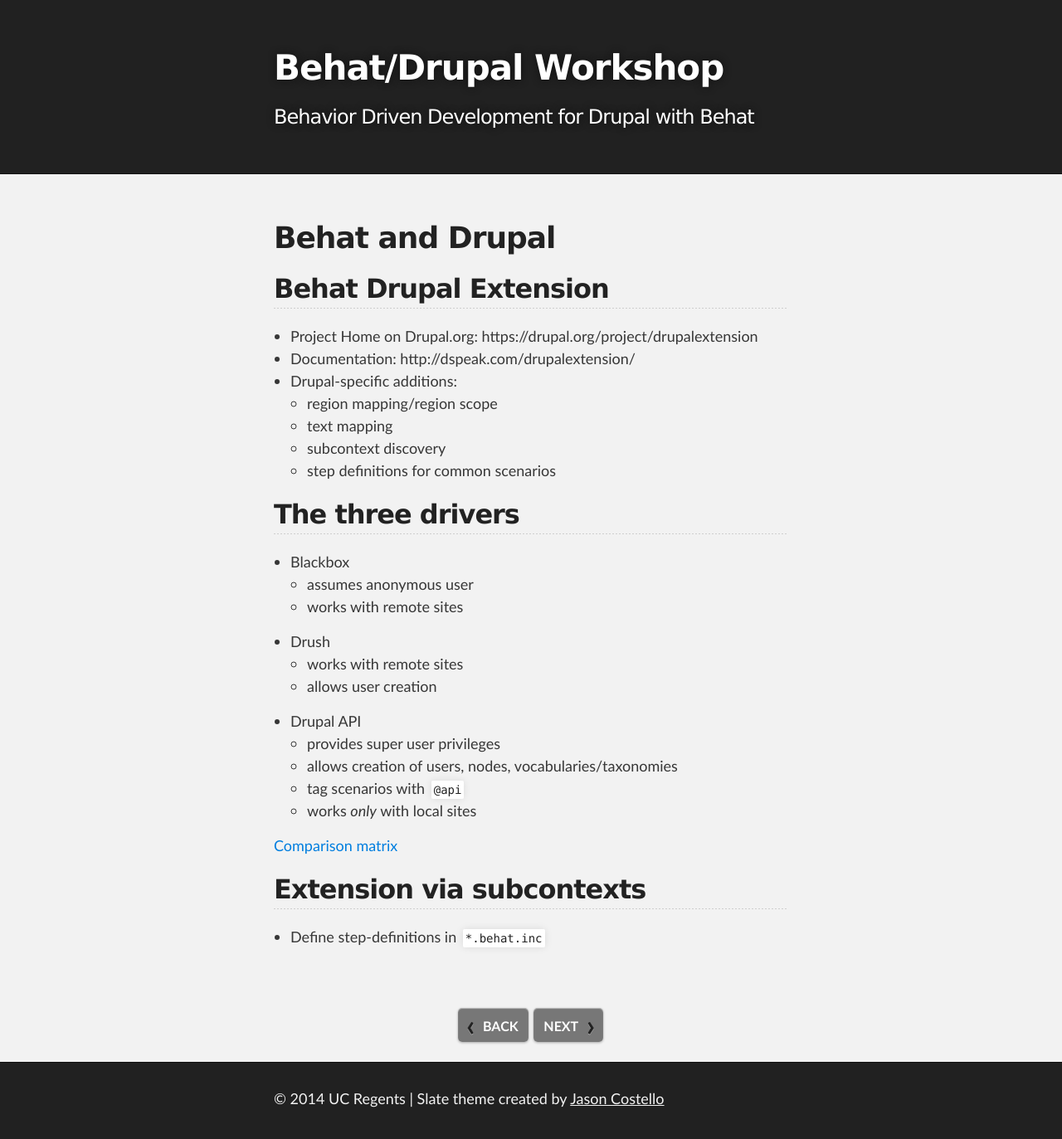
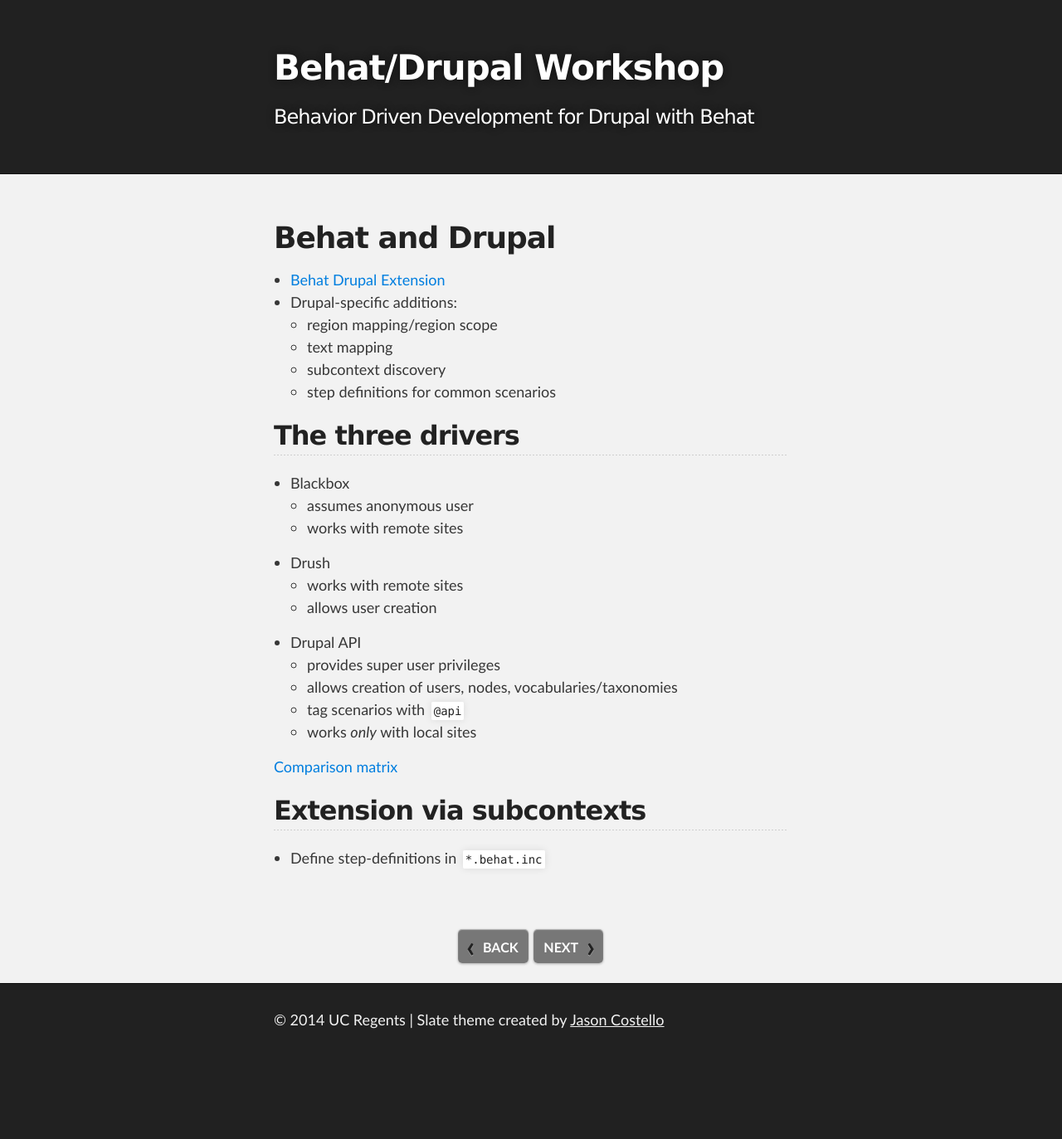
Before and after one commit to stopfstedt/behat-drupal-workshop, a Jekyll site: the page built from behat_and_drupal.md, in a window 1280 px wide. Shown: the whole page at 83% size. Built offline with Jekyll 4.4.1, drawn with Linux system fonts in a browser that asks for light colours; Markdown is read by kramdown in place of the engine named in the settings; after the commit the page ends 1278 px from its top, so only the background shows below that.

Commit message:
some cleanup.

```diff
--- a/behat_and_drupal.md
+++ b/behat_and_drupal.md
@@ -6,10 +6,7 @@ prev_page: behat.html
 
 # Behat and Drupal
 
-## Behat Drupal Extension
-
-* Project Home on Drupal.org: https://drupal.org/project/drupalextension
-* Documentation: http://dspeak.com/drupalextension/
+* [Behat Drupal Extension](https://drupal.org/project/drupalextension)
 * Drupal-specific additions:
     - region mapping/region scope
     - text mapping
```
